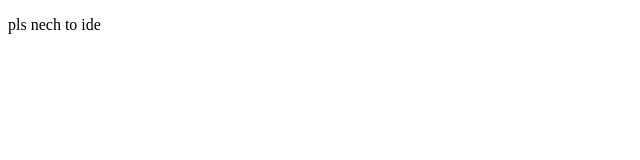
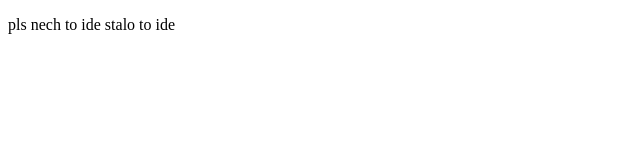
Before and after one commit to Gamicek/Test01, a plain HTML site: page Test01/index.html in a window 1280 px wide. Shown: the full height of the page, 0-640 px from the left. Drawn offline with Linux system fonts and the light colour scheme.

Commit message:
name change

```diff
--- a/Test01/index.html
+++ b/Test01/index.html
@@ -7,6 +7,6 @@
     <title>Document</title>
 </head>
 <body>
-    <p>pls nech to ide</p>
+    <p>pls nech to ide stalo to ide </p>
 </body>
 </html>
```
